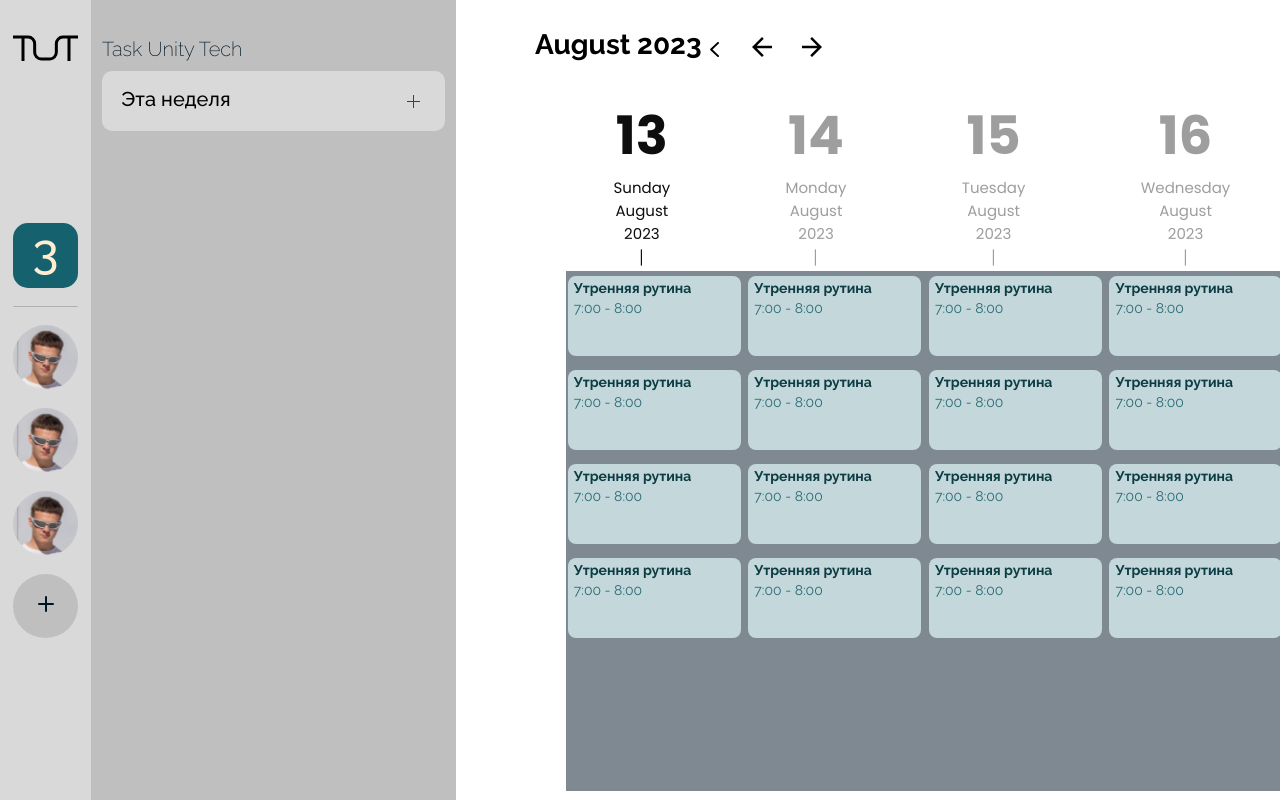
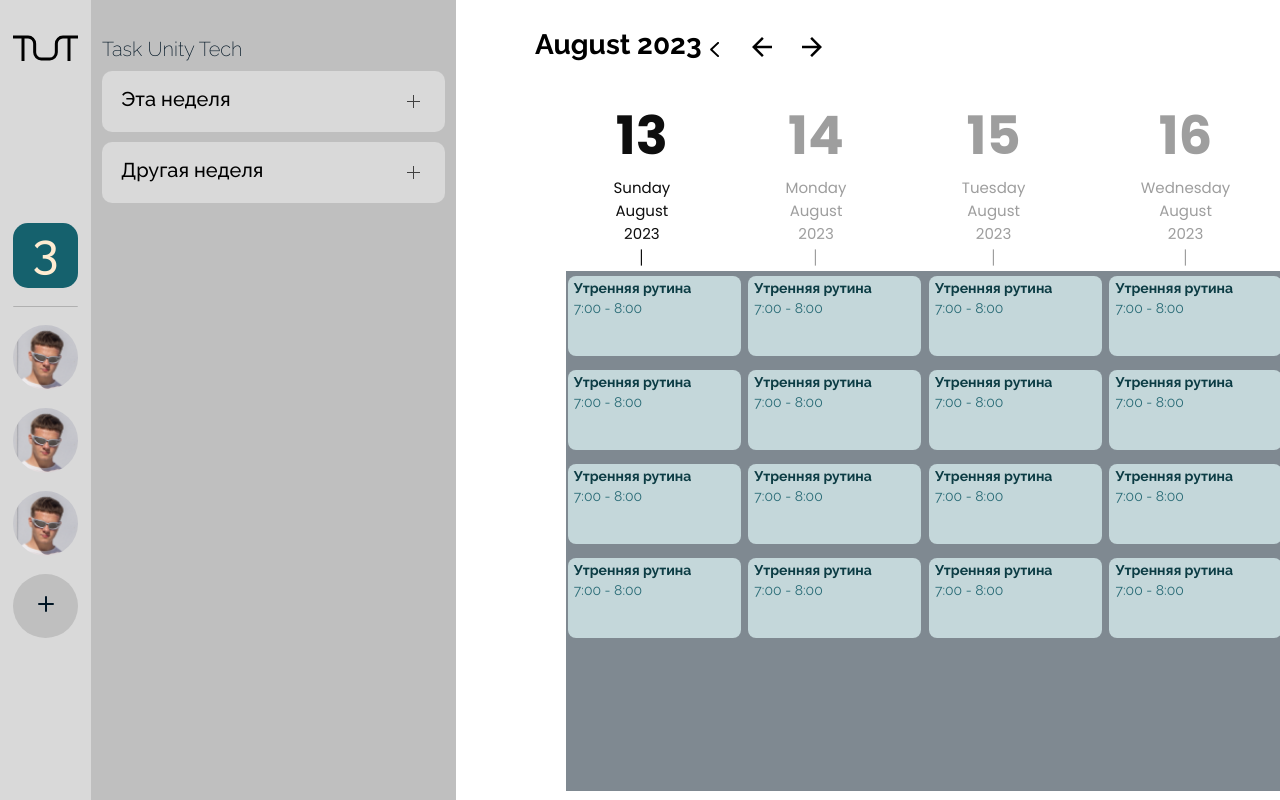
Before and after one commit to molsrg/task-manager, a Vue app in the folder client/: page /home in a window 1280 px wide. Shown: the top 800 px of the page. Built offline with nearby package versions, Linux system fonts and the light colour scheme.

Commit message:
Added animation in homeApp

```diff
--- a/client/src/assets/styles/css/main.css
+++ b/client/src/assets/styles/css/main.css
@@ -276,7 +276,7 @@ button {
   padding-bottom: 9px;
   border-radius: 15px;
   background-color: #15616D;
-  color: #FFECD1;
+  color: #ffecd1;
   font-family: Raleway;
   font-size: 48px;
   font-weight: 500;
@@ -286,7 +286,7 @@ button {
   border-radius: 100%;
 }
 .user-container__add-user {
-  background-color: #BFBFBF;
+  background-color: #bfbfbf;
   border-radius: 100%;
   padding: 22px 0;
 }
@@ -305,9 +305,10 @@ button {
 }
 
 .tasklist {
-  background-color: #D9D9D9;
+  background-color: #d9d9d9;
   padding: 17px 19px;
   border-radius: 10px;
+  padding-bottom: 10px;
 }
 .tasklist__show {
   cursor: pointer;
@@ -332,9 +333,16 @@ button {
   line-height: 23px;
   color: #001524;
   gap: 11px;
+  max-height: 0;
+  overflow: hidden;
+  transition: max-height 10s linear; /* Устанавливаем время и тип анимации по вашему выбору */
 }
 .tasklist__label {
   word-wrap: break-word;
+}
+.tasklist__tasks.visible {
+  max-height: 1000px; /* Выберите подходящее значение, чтобы максимально раскрывать список задач */
+  transition: max-height 10s linear;
 }
 
 .real-checkbox {
@@ -383,6 +391,57 @@ button {
 */
 .real-checkbox:checked + .custom-checkbox::before {
   transform: translate(-50%, -50%) scale(1);
+}
+
+.closed .vertical,
+.closed .horizontal {
+  transition: all 0.5s ease-in-out;
+  transform: rotate(-90deg);
+}
+.closed .horizontal {
+  opacity: 1;
+}
+
+.opened {
+  opacity: 1;
+}
+.opened .vertical,
+.opened .horizontal {
+  transition: all 0.5s ease-in-out;
+  transform: rotate(90deg);
+}
+.opened .horizontal {
+  opacity: 0;
+}
+
+.circle-plus {
+  height: 26px;
+  width: 26px;
+  font-size: 1em;
+  opacity: 0.7;
+}
+.circle-plus .circle {
+  position: relative;
+  width: 100%;
+  padding-top: 100%;
+}
+.circle-plus .circle .horizontal {
+  position: absolute;
+  background-color: black;
+  width: 50%;
+  height: 1px;
+  left: 50%;
+  margin-left: -25%;
+  top: 50%;
+}
+.circle-plus .circle .vertical {
+  position: absolute;
+  background-color: black;
+  width: 1px;
+  height: 50%;
+  left: 50%;
+  top: 50%;
+  margin-top: -25%;
 }
 
 .section {
--- a/client/src/assets/styles/scss/components/Home/_leftnavbar.scss
+++ b/client/src/assets/styles/scss/components/Home/_leftnavbar.scss
@@ -9,14 +9,11 @@
   justify-content: space-between;
   height: 100vh;
   padding: 0px 13px;
-    background-color: rgb(217,217,217);
+  background-color: rgb(217, 217, 217);
 
   &__logo {
     margin-top: 35px;
   }
-
-
-
   // .people-container__user-container
   &__user-container {
     // margin-top: 274px;
@@ -31,7 +28,6 @@
   gap: 18px;
   // background-color: red;
 
-
   // .user-container__user-count
 
   &__user-count {
@@ -41,14 +37,12 @@
     border-radius: 15px;
 
     background-color: $green;
-        color: #FFECD1;
+    color: #ffecd1;
 
     font-family: Raleway;
     font-size: 48px;
     font-weight: 500;
     line-height: 56px;
-
-
   }
 
   // .user-container__user
@@ -60,23 +54,21 @@
   // .user-container__add-user
 
   &__add-user {
-        background-color: #BFBFBF;
+    background-color: #bfbfbf;
     border-radius: 100%;
     padding: 22px 0;
-
   }
 }
 
 .task-container {
   height: 100vh;
   width: 356px;
-    background-color: rgb(191,191,191);
+  background-color: rgb(191, 191, 191);
   padding: 0px 11px;
 
-    &__logo-text{
+  &__logo-text {
     margin-top: 38px;
   }
-
 
   // .task-container__tasklist
   &__tasklist {
@@ -85,12 +77,13 @@
 }
 
 .tasklist {
-    background-color: #D9D9D9;
+  background-color: #d9d9d9;
   padding: 17px 19px;
   border-radius: 10px;
+  padding-bottom: 10px;
   // .tasklist__title
 
-        &__show{
+  &__show {
     cursor: pointer;
   }
 
@@ -119,18 +112,22 @@
     font-weight: 300;
     line-height: 23px;
     color: #001524;
-            gap: 11px
+    gap: 11px;
+
+    max-height: 0;
+    overflow: hidden;
+    transition: max-height 10s linear; /* Устанавливаем время и тип анимации по вашему выбору */
   }
-
 
   &__label {
     word-wrap: break-word;
   }
 
+  &__tasks.visible {
+    max-height: 1000px; /* Выберите подходящее значение, чтобы максимально раскрывать список задач */
+    transition: max-height 10s linear;
   }
-
-
-
+}
 
 .real-checkbox {
   width: 0;
@@ -142,7 +139,6 @@
 
 .real-checkbox:focus + .custom-checkbox {
   box-shadow: 0px 0px 0px 1px #38577a, 0px 0px 10px #7e9bbd;
-
 }
 
 .custom-checkbox {
@@ -158,12 +154,12 @@
 }
 
 .custom-checkbox::before {
-	content: '';
+  content: "";
   /* Рисуем галочку */
   display: inline-block;
   width: 13px;
   height: 13px;
-	background-image: url('/src/assets/images/home/check.svg');
+  background-image: url("/src/assets/images/home/check.svg");
   background-size: contain;
   background-repeat: no-repeat;
 
@@ -172,7 +168,6 @@
   left: 50%;
   top: 50%;
   transform: translate(-50%, -50%) scale(0);
-
 
   transition: 0.2s ease-in;
 }
@@ -184,3 +179,59 @@
 .real-checkbox:checked + .custom-checkbox::before {
   transform: translate(-50%, -50%) scale(1);
 }
+
+
+// Анимация переключения списка
+.closed {
+  .vertical,
+  .horizontal {
+    transition: all 0.5s ease-in-out;
+    transform: rotate(-90deg);
+  }
+  .horizontal {
+    opacity: 1;
+  }
+}
+.opened {
+  opacity: 1;
+  .vertical,
+  .horizontal {
+    transition: all 0.5s ease-in-out;
+    transform: rotate(90deg);
+  }
+  .horizontal {
+    opacity: 0;
+  }
+}
+.circle-plus {
+  height: 26px;
+  width: 26px;
+  font-size: 1em;
+  opacity: 0.7;
+
+  .circle {
+    position: relative;
+    width: 100%;
+    padding-top: 100%;
+
+    .horizontal {
+      position: absolute;
+      background-color: black;
+      width: 50%;
+      height: 1px;
+      left: 50%;
+      margin-left: -25%;
+      top: 50%;
+    }
+
+    .vertical {
+      position: absolute;
+      background-color: black;
+      width: 1px;
+      height: 50%;
+      left: 50%;
+      top: 50%;
+      margin-top: -25%;
+    }
+  }
+}
--- a/client/src/components/Home/LeftNavbar.vue
+++ b/client/src/components/Home/LeftNavbar.vue
@@ -25,7 +25,7 @@
           alt=""
           class="user-container__user"
         />
-        <button class="user-container__add-user">
+        <button class="user-container__add-user" @click="addPeople()">
           <img src="../../assets/images/home/addpeople.svg" alt="" />
         </button>
       </div>
@@ -34,12 +34,17 @@
 
     <div class="task-container">
       <h3 class="logo__text task-container__logo-text">Task Unity Tech</h3>
-      <div class="task-container__tasklist tasklist">
+
+      <div
+      v-for="(tasklist, index) in tasklists"
+      :key="index"
+      class="task-container__tasklist tasklist"
+      >
         <div class="tasklist__title">
-          <h4 class="tasklist__text">Эта неделя</h4>
+          <h4 class="tasklist__text">{{ tasklist.title }}</h4>
           <div
-            :class="toggleCircle ? 'circle-plus opened' : 'circle-plus closed'"
-            @click="changeToggle()"
+            :class="tasklist.toggleCircle ? 'circle-plus opened' : 'circle-plus closed'"
+            @click="changeToggle(index)"
           >
             <div class="circle">
               <div class="horizontal"></div>
@@ -47,109 +52,78 @@
             </div>
           </div>
         </div>
-        <div class="tasklist__tasks" v-if="isTasklistVisible">
-            <label class="tasklist__label">
-                <input class="real-checkbox" type="checkbox"/>
-                <span class="custom-checkbox"></span>
-                Утренняя рутина
+        <div :class="{'visible' : tasklist.isTasklistVisible}" class="tasklist__tasks">
+          <label v-for="(task, taskIndex) in tasklist.tasks" :key="taskIndex" class="tasklist__label">
+            <input class="real-checkbox" type="checkbox" />
+            <span class="custom-checkbox"></span>
+            {{ task }}
+          </label>
+        </div>
+    </div>
 
-            </label>
-            <label class="tasklist__label">
-                <input class="real-checkbox" type="checkbox"/>
-                <span class="custom-checkbox"></span>
-                Утренняя рутина
 
-            </label>
-            <label class="tasklist__label">
-                <input class="real-checkbox" type="checkbox"/>
-                <span class="custom-checkbox"></span>
-                Утренняя рутина
 
-            </label>
-            <label class="tasklist__label">
-                <input class="real-checkbox" type="checkbox"/>
-                <span class="custom-checkbox"></span>
-                Утренняя рутина
-
-            </label>
-        </div>
-      </div>
     </div>
   </div>
 </template>
 
-  <script>
+
+<script>
 export default {
   data() {
     return {
-        toggleCircle: false,
-        isTasklistVisible: false,
+      tasklists: [
+        {
+          title: 'Эта неделя',
+          toggleCircle: false,
+          isTasklistVisible: false,
+          tasks: [
+            'Утренняя рутина',
+            'Утренняя рутина',
+            'Утренняя рутина',
+            'Утренняя рутина',
+            'Утренняя рутина',
+            'Утренняя рутина',
+            'Утренняя рутина',
+            'Утренняя рутина',
+          ],
+        },
+        {
+          title: 'Другая неделя',
+          toggleCircle: false,
+          isTasklistVisible: false,
+          tasks: [
+            'Задача 1',
+            'Задача 2',
+            'Утренняя рутина',
+            'Утренняя рутина',
+            'Утренняя рутина',
+            'Утренняя рутина',
+            'Утренняя рутина',
+
+          ],
+        },
+
+      ],
     };
   },
   methods: {
-    changeToggle() {
-      this.toggleCircle = !this.toggleCircle;
-      this.isTasklistVisible = !this.isTasklistVisible;
+    changeToggle(index) {
+      this.tasklists[index].toggleCircle = !this.tasklists[index].toggleCircle;
+      this.tasklists[index].isTasklistVisible = !this.tasklists[index].isTasklistVisible;
     },
+
+    // заготовка под добавление людей
+    addPeople() {
+
+    }
   },
 };
 </script>
 
   <style >
-/* анимация переключения с + на -  */
-.closed .vertical {
-  transition: all 0.5s ease-in-out;
-  transform: rotate(-90deg);
-}
-.closed .horizontal {
-  transition: all 0.5s ease-in-out;
-  transform: rotate(-90deg);
-  opacity: 1;
-}
 
-.opened {
-  opacity: 1;
-}
-.opened .vertical {
-  transition: all 0.5s ease-in-out;
-  transform: rotate(90deg);
-}
-.opened .horizontal {
-  transition: all 0.5s ease-in-out;
-  transform: rotate(90deg);
-  opacity: 0;
-}
-
-.circle-plus {
-  height: 26px;
-  width: 26px;
-  font-size: 1em;
-  opacity: 0.7;
-}
-
-.circle-plus .circle {
-  position: relative;
-  width: 100%;
-  padding-top: 100%;
-}
-
-.circle-plus .circle .horizontal {
-  position: absolute;
-  background-color: black;
-  width: 50%;
-  height: 1px;
-  left: 50%;
-  margin-left: -25%;
-  top: 50%;
-}
-
-.circle-plus .circle .vertical {
-  position: absolute;
-  background-color: black;
-  width: 1px;
-  height: 50%;
-  left: 50%;
-  top: 50%;
-  margin-top: -25%;
-}
+/* height: 300px;
+  overflow: auto;
+  transition: height 3s linear;  */
 </style>
--- a/client/src/components/WaitingApp.vue
+++ b/client/src/components/WaitingApp.vue
@@ -74,6 +74,7 @@ export default {
     const code = this.getCodeFromURL(string);
 
     if (code && code.length > 25) {
+
         axios.post('http://localhost:5000/auth/google_oauth', { code: code })
             .then(response => {
                 console.log(response);
@@ -82,6 +83,7 @@ export default {
                 console.log(error);
             });
     } else if (code && code.length === 20) {
+
         axios.post('http://localhost:5000/auth/gh_oauth', { code: code })
             .then(response => {
                 console.log(response);
@@ -90,6 +92,7 @@ export default {
                 console.log(error);
             });
     } else if (code && code.length === 7) {
+
         axios.post('http://localhost:5000/auth/yand_oauth', { code: code })
             .then(response => {
                 console.log(response);
```
Also changed, not shown: 1 other file (tests, documents, lock files or other folders). Lines whose indentation alone changed are shown as unchanged.
